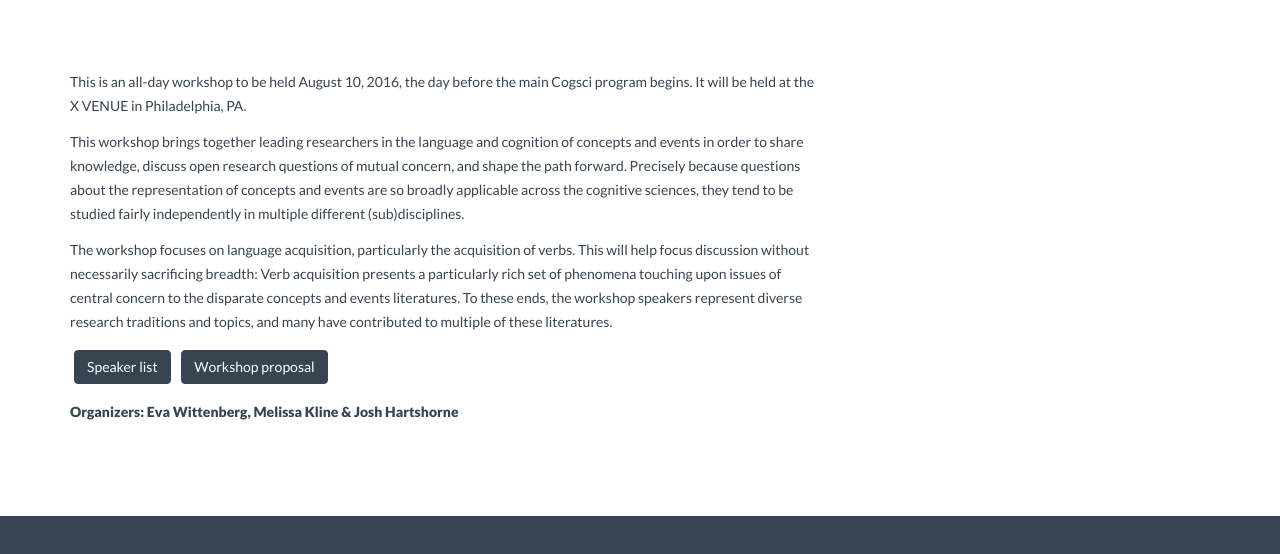
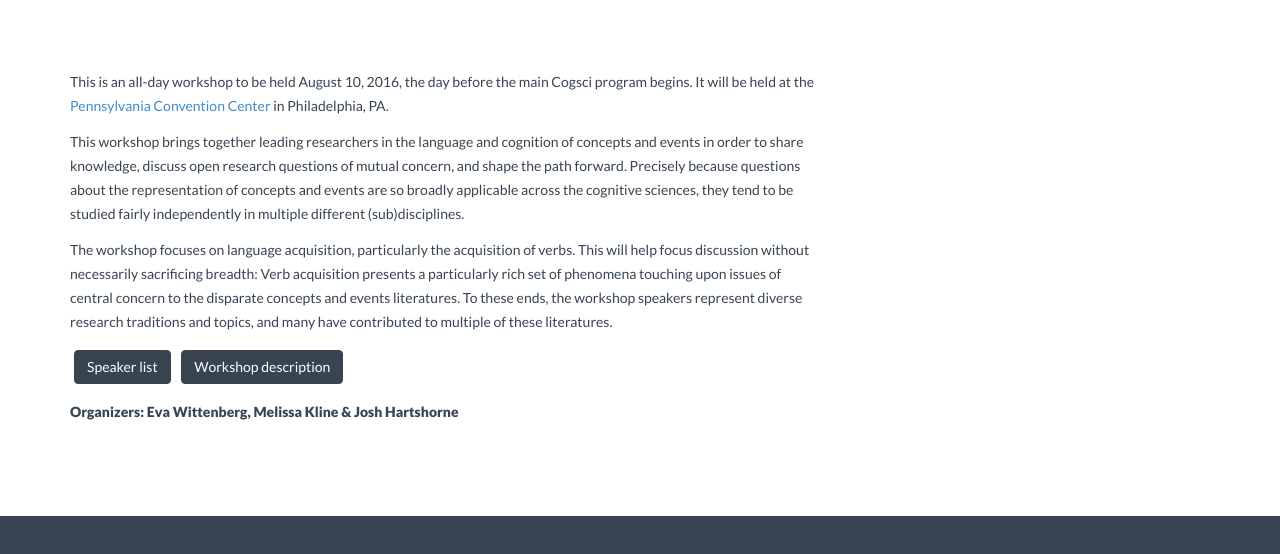
Before and after one commit to mekline/CogsciWorkshop2016, a plain HTML site: page website/index.html in a window 1280 px wide. Shown: the part 644-1198 px from the top of the page. Drawn offline with nearby package versions, Linux system fonts and the light colour scheme.

Commit message:
website updates

```diff
--- a/website/index.html
+++ b/website/index.html
@@ -82,11 +82,11 @@
 	 <div class="container mtb">
 	 	<div class="row">
 	 		<div class="col-lg-8">
-		 		<p>This is an all-day workshop to be held August 10, 2016, the day before the main Cogsci program begins. It will be held at the X VENUE in Philadelphia, PA. </p>
+		 		<p>This is an all-day workshop to be held August 10, 2016, the day before the main Cogsci program begins. It will be held at the <a href="http://www.paconvention.com/">Pennsylvania Convention Center</a> in Philadelphia, PA. </p>
 		 		<p>This workshop brings together leading researchers in the language and cognition of concepts and events in order to share knowledge, discuss open research questions of mutual concern, and shape the path forward. Precisely because questions about the representation of concepts and events are so broadly applicable across the cognitive sciences, they tend to be studied fairly independently in multiple different (sub)disciplines. </p>
 		 		<p> The workshop focuses on language acquisition, particularly the acquisition of verbs. This will help focus discussion without necessarily sacrificing breadth: Verb acquisition presents a particularly rich set of phenomena touching upon issues of central concern to the disparate concepts and events literatures. To these ends, the workshop speakers represent diverse research traditions and topics, and many have contributed to multiple of these literatures.</p>
  				<p><a href="speakers.html" class="btn btn-theme">Speaker list</a>
- 				<a href="proposal.pdf" class="btn btn-theme">Workshop proposal</a></p>
+ 				<a href="proposal.pdf" class="btn btn-theme">Workshop description</a></p>
  				<p><b>Organizers: Eva Wittenberg, Melissa Kline & Josh Hartshorne</b></p>
 	 		</div>
 
```
Also changed, not shown: website/schedule.html (+2 -1 lines).
